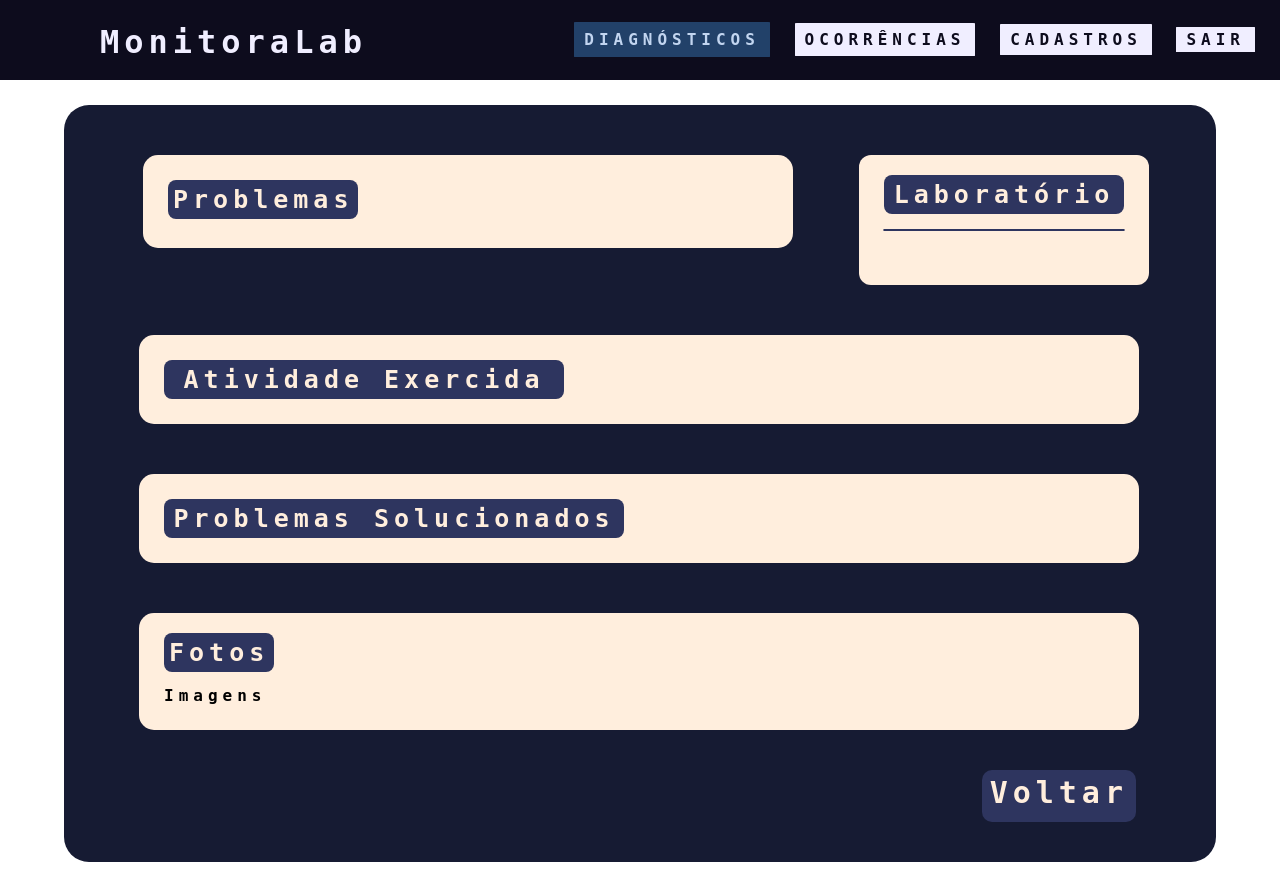
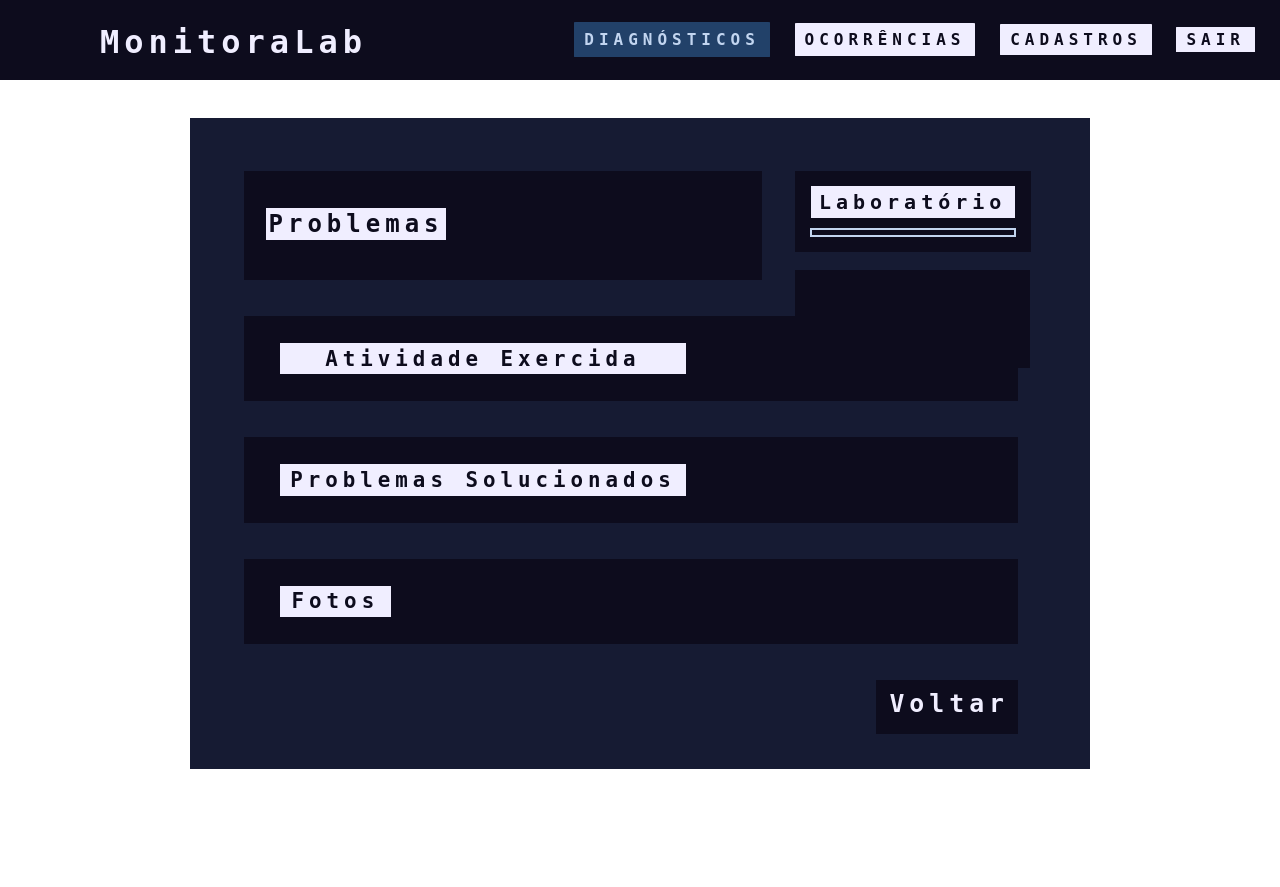
Before and after one commit to TCC2023insv/TCC2023-Site, a PHP site: page /Tema_Claro/p_Diretoria/p_rep-registrado-D_TC.php?id=1 in a window 1280 px wide. After the commit the page ends 769 px from the top, so only its background shows below. Run offline with PHP 8.4, Linux system fonts and the light colour scheme; data that the repository does not hold is empty.

Commit message:
Página Reparo Registrado OK

```diff
--- a/Tema_Claro/p_Diretoria/p_rep-registrado-D_TC.php
+++ b/Tema_Claro/p_Diretoria/p_rep-registrado-D_TC.php
@@ -61,6 +61,7 @@
                                 }
                             ?>
                         </div>
+                    </div>
 
                     <div id="Data-Resp">
                         <?php
@@ -72,7 +73,6 @@
                         <?php
                             }
                         ?>
-                        </div>
                     </div>
                 </div>
 
@@ -101,35 +101,34 @@
             <div id="Caixa2">
                 <div id="Caixa-Texto">
 
-                    <label class="Titulo-AE">Atividade Exercida</label>
+                    <label class="Titulo-2">Atividade Exercida</label>
 
                     <?php
                         if (isset($reparo))
                             {
                     ?>
-                    <label class="Atv-Exer"><?php echo $reparo['Acao']; ?></label>
+                    <label class="Caixa-Texto"><?php echo $reparo['Acao']; ?></label>
                     <?php
                             }
                     ?>
                 </div>
 
                 <div id="Caixa-Texto">
-                    <label class="Titulo-PS">Problemas Solucionados</label>
+                    <label class="Titulo-2">Problemas Solucionados</label>
 
                     <!-- TESTAR COM BANCO DE DADOS -->
                     <?php
                         if (isset($reparo))
                             {
                     ?>
-                    <label class="Prob-Solu"><?php echo $reparo['Problemas_Solucionados']; ?></label>
+                    <label class="Caixa-Texto"><?php echo $reparo['Problemas_Solucionados']; ?></label>
                     <?php
                         }
                 ?>
                 </div>
 
                 <div id="Fotos">
-                    <label class="Titulo">Fotos</label>
-                    <br><br>Imagens
+                    <label class="Titulo-3">Fotos</label>
                 </div>
 
             </div>
--- a/css/cores.css
+++ b/css/cores.css
@@ -60,15 +60,17 @@
 
 	--icone: #c2d5f0;
 	--fundo-caixa: #0D0C1D;
+	--fundo-caixa-2: #161B33;
+
 	--fundo-txt: #F0EEFF;
+	--fundo-txt-2: #224169;
 	--cor-txt: #0D0C1D;
+
 	--texto-placehoder: ;
-	--botao: #323853;
-	--botao-texto: ;
-	--botao-hover: ;
+	--botao: #0D0C1D;
+	--botao-hover: #224169;
 
-	--fundo-caixa-2: #161b33;
-
+	--borda: #c2d5f0;
 	--fundo-label:#323853;
 
 
--- a/css/p_rep-registrado.css
+++ b/css/p_rep-registrado.css
@@ -1,5 +1,5 @@
 @import url('https://fonts.googleapis.com/css2?family=Roboto+Mono:wght@454&display=swap');
-@import url(../css/cores.css);
+@import url('../css/cores.css');
 
 *{
     margin: 0;
@@ -19,179 +19,177 @@
 #Caixa{
     background-color: var(--fundo-caixa-2);
 
-    width: 1152px;
+    width: 900px;
     height: auto;
 
     position: relative;
     display: flex;
     flex-direction: column;
-    border-radius: 25px;
-    margin: 25px auto;
-    padding: 20px 0 20px 0;
+    margin: 3% auto;
+    padding: 2% 0 ;
 }
 
 #Caixa-direita{
-    margin-top: 30px;
+    margin-top: 3%;
     float: right;
-    margin-right: 67px;
+    margin-right: 12%;
     height: auto;
-    /* display: flex;
-    flex-direction: column; */
 }
 
 #Sele-Lab{
-    background-color: #FFEEDD;
-    border-radius: 12px;
-    width: 290px;
-    height: 110px;
-    padding: 20px 0 0 0 ;
+    background-color: var(--fundo-bloco);
+    width: 110%;
+    height: 40%;
+    padding: 8% 8%;
     align-items: center;
     display: flex;
     flex-direction: column;
 }
 
 #Titulo-E{
-    background-color: #2E355F;
-    color: #FFEEDD;
-    font-size: 25px;
+    background-color: var(--fundo-txt);
+    color: var(--cor-txt);
+    font-size: 125%;
     text-align: center;
-    border-radius: 8px;
-    padding: 5px 0 5px 0;
-    width: 240px;
+    padding: 2%;
+    width: 95%;
 }
 
+
 #Lab{
-    background-color: #FFEEDD;
-    color: #2E355F;
-    border-color: #2E355F;
-    border-radius: 8px;
-    width: 230px;
-    font-size: 25px;
+    color: var(--texto);
+
+    border: 2px solid var(--borda);
+    text-align: center;
+
+    width: 98%;
+    font-size: 130%;
     letter-spacing: 5px;
     font-weight: bold;
-    margin: 15px;
-    border: 1px solid #2E355F;
-    padding: 0 0 0 10px;
+
+    margin: 5% 0 0 0;
+    padding: 1% 0;
 }
 
+
+
 #Data-Resp{
-    background-color: #FFEEDD;
-    border-radius: 10px;
-    width: 290px;
-    height: auto;
-    margin-top: 40px;
+    margin-top: 2%;
+    background-color: var(--fundo-bloco);
+    width: 14.2%;
+    height: 11%;
+    padding: 1.5% 6%;
     display: flex;
     flex-direction: column;
     align-items: center;
+    position: absolute;
 }
 
+
 #Data{
-    background-color: #2E355F;
-    color: #FFEEDD;
-    font-size: 30px;
-    border-radius: 8px;
-    margin-top: 15px;
-    padding: 5px 10px 5px 10px;
-    width: 230px;
+    background-color: var(--fundo-txt);
+    color: var(--cor-txt);
+
+    font-size: 130%;
+    text-align: center;
+
+    padding: 3%;
+    width: 160%;
     border: none;
 }
 
+
 #Responsavel{
-    background-color: #FFEEDD;
-    color: #2E355F;
-    border-radius: 8px;
-    width: 230px;
-    height:30px;
-    font-size: 25px;
+    color: var(--texto);
+    border: 2px solid var(--borda);
+    text-align: center;
+
+    width: 164%;
+    font-size: 130%;
     letter-spacing: 5px;
     font-weight: bold;
-    margin-top: 15px;
-    margin-bottom: 14px;
-    padding: 5px 10px 5px 10px;
-    border-width: 1px;
+
+    margin: 8% 0 0 0;
+    padding: 1% 0;
 }
 
 
-/* CAIXA DA ESQUERDA */
-
 .Titulo{
-    background-color: #2E355F;
-    color: #FFEEDD;
-    font-size: 25px;
+    background-color: var(--fundo-txt);
+    color: var(--cor-txt);
+    font-size: 150%;
     text-align: center;
     width: auto;
     height: auto;
-    border-radius: 8px;
-    padding: 5px;
+    padding: 0.5%;
 }
 
+
 #Caixa-esquerda{
-    margin-top: -20px;
-    margin-left: 20px;
+    margin-top: 3%;
+    margin-left: 6%;
     height: auto;
     display: flex;
     flex-direction: column;
 }
 
+
 #Problemas{
-    background-color: #FFEEDD;
-    width: 600px;
+    background-color: var(--fundo-caixa);
+    width: 90%;
     height: auto;
-    border-radius: 15px;
-    padding: 25px;
+    padding: 6% 0 6% 4%;
     line-height: 40px;
-    margin-top: 50px;
-    margin-left: 59px;
 }
 
+
 .txtProb{
-    color:#2E355F;
-    background-color: #A79CAC;
-    border-radius: 6px;
-    font-size: 20px;
-    padding: 0 0 0 5px;
-    margin-top: 20px;
-    margin-left: 30px;
-    width: 125px;
+    color: var(--texto);
+    background-color: var(--fundo-txt-2);
+    font-size: 110%;
+    padding: 2px 0 2px 5px;
+    margin-top: 4%;
+    width: 25%;
     display: inline-block;
     text-align: center;
 }
 
+
 .Quant{
-    border: 1px solid #2E355F;
-    border-radius: 8px;
+    border: 2px solid var(--borda);
+    color: var(--borda);
+    text-align: center;
+    width: 8%;
+    padding: 0 0 0 5px;
+    margin-left: 1%;
+    display: flex;
+    display: inline-block;
 
-    background-color: #FFEEDD;
-    color: #2E355F;
-
-    width: auto;
-    height:32px;
-    padding: 5px 35px 5px 35px;
-    margin-left: 10px;
-
-    font-size: 20px;
-    letter-spacing: 5px;
+    font-size: 110%;
     font-weight: 20;
 }
 
+
 .Select{
-    border: 1px solid #2E355F;
-    border-radius: 8px;
 
-    background-color: #FFEEDD ;
-    color: #2E355F;
+    border: 2px solid var(--borda);
+    color: var(--borda);
 
-    width: 175px;
-    font-size: 20px;
-    padding: 5px 20px 5px 20px;
+    text-align: center;
+
+    width: 43%;
+    height: 10%;
+    display: flex;
+    display: inline-block;
+    font-size: 125%;
+    padding: 0 2%;
+    margin-left: 1%;
 
     letter-spacing: 5px;
     font-weight: 20;
 
 }
 
-
-/* CAIXAS DE TEXTO */
 
 #Caixa2{
     display: flex;
@@ -200,101 +198,80 @@
 
 
 #Caixa-Texto{
-    background-color: #FFEEDD;
-    width: 950px;
+    background-color: var(--fundo-caixa);
+
+    margin-top: 4%;
+    margin-left: 6%;
+
+    width: 82%;
     height: auto;
-    border-radius: 15px;
-    padding: 25px;
-    margin-top: 50px;
-    margin-left: 75px;
+    padding: 3% 0 3% 4%;
+
     display: flex;
     flex-direction: column;
 }
 
-.Titulo-AE{
-    background-color: #2E355F;
-    color: #FFEEDD;
-    font-size: 25px;
+
+.Titulo-2{
+    background-color: var(--fundo-txt);
+    color: var(--cor-txt);
+    font-size: 130%;
     text-align: center;
     width: auto;
     height: auto;
-    border-radius: 8px;
-    padding: 5px;
-    margin-right: 550px;
+    padding: 0.5%;
+    margin-right: 45%;
 }
 
-.Titulo-PS{
-    background-color: #2E355F;
-    color: #FFEEDD;
-    font-size: 25px;
+
+.Caixa-Texto{
+    background-color: var(--fundo-txt-2);
+    color: var(--texto);
+    font-size: 120%;
+    padding: 2%;
+    margin-top: 3%;
+    width: 90%;
+    height: auto;
+}
+
+
+.Titulo-3{
+    background-color: var(--fundo-txt);
+    color: var(--cor-txt);
+    font-size: 130%;
     text-align: center;
     width: auto;
     height: auto;
-    border-radius: 8px;
-    padding: 5px;
-    margin-right: 490px;
-}
-
-.Atv-Exer{
-    background-color: #A79CAC;
-    color: #FFEEDD;
-    font-size: 20px;
-    border: none;
-    border-radius: 8px;
-    font-family: 'Roboto Mono', monospace;
-    letter-spacing: 5px;
-    padding: 8px;
-    margin-top: 20px;
-    width: 930px;
-    height: 150px;
-}
-
-
-.Prob-Solu{
-    background-color: #A79CAC;
-    color: #FFEEDD;
-    font-size: 20px;
-    border: none;
-    border-radius: 8px;
-    font-family: 'Roboto Mono', monospace;
-    letter-spacing: 5px;
-    padding: 8px;
-    margin-top: 20px;
-    width: 930px;
-    height: 150px;
+    padding: 0.5%;
+    margin-right: 85%;
 }
 
 #Fotos{
-    background-color: #FFEEDD;
-    width: 950px;
+    background-color: var(--fundo-caixa);
+    margin-top: 4%;
+    margin-left: 6%;
+
+    width: 82%;
     height: auto;
-    border-radius: 15px;
-    padding: 25px;
-    margin-top: 50px;
-    margin-left: 75px;
+    padding: 3% 0 3% 4%;
+
+    display: flex;
+    flex-direction: column;
 }
 
-/* BOTÕES */
-
 .Btn{
-    background-color: #2E355F;
-    font-family: 'Roboto Mono', monospace;
-    color: #FFEEDD;
+    background-color: var(--botao);
+    color: var(--texto);
     width: auto;
     height: 45px;
-    border-radius: 10px;
-    font-size: 30px;
-    margin-top: 40px;
-    border: none;
-    padding: 5px 8px 2px 8px;
+    font-size: 155%;
+    margin: 4% 8% 1% 0;
+    padding: 1% 1% 0 1.5%;
     float: right;
-    margin-right: 80px;
-    margin-bottom: 20px;
-
 }
 
 .Btn:hover{
-    background-color: #4C5381;
+    background-color: var((--botao-hover));
     transform: scale(1.1);
     transition: all 0.5s
 }
```
Lines whose indentation alone changed are shown as unchanged.
